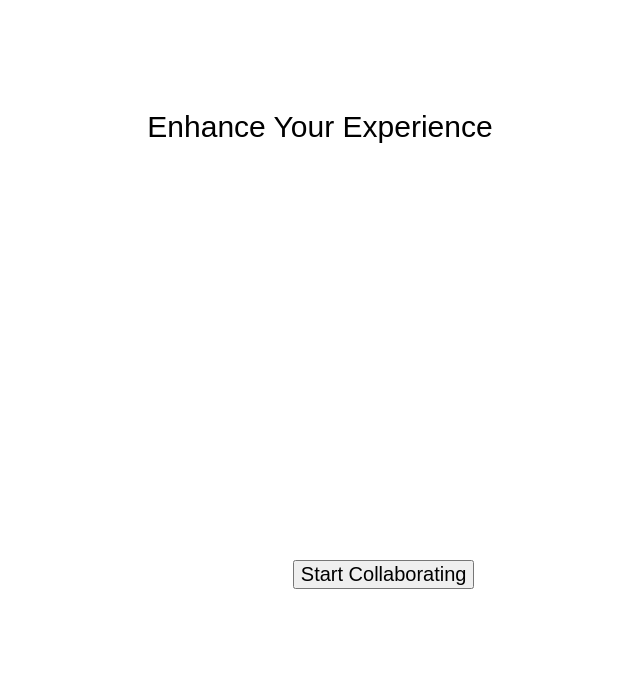
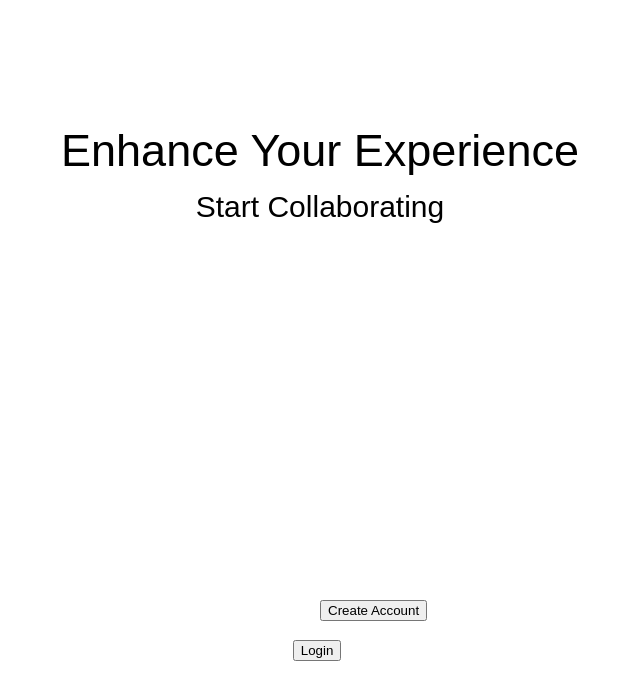
Before and after one commit to aayushs-edu/cobellorate, a PHP site: page /home_page.html in a window 1280 px wide. Shown: the top 700 px of the page, without its empty margins (328-968 px from the left). Run offline with PHP 8.4, Linux system fonts and the light colour scheme.

Commit message:
push 5
-changes made to styles.css for design issues
-login.php file created as back end executed when the user attempts to login in, still need to implement the queries for scanning the sql db and logic executed if a username and password are found
-login_page.html created, exactly the same as the create account page, only difference is the name of the button for submitting the form and the action on form submit
-changes made to home_page_events.js for redirecting the user based on whether or not they want to create an account or login in to an existing one
-changes made to home_page.html to allow the user to either make an account or log in to an existing one

```diff
--- a/home_page.html
+++ b/home_page.html
@@ -8,7 +8,9 @@
 </head>
 <body>
     <p id="p1" class="p1">Enhance Your Experience</p>
-    <button id="start_b" class="c2">Start Collaborating</button>
+    <p id="p2" class="c2">Start Collaborating</p>
+    <button class="c3" id="make_account_b">Create Account</button>
+    <button class="c4" id="login_b">Login</button>
     <script src="./js/home_page_events.js"></script>
 </body>
 </html>
--- a/js/home_page_events.js
+++ b/js/home_page_events.js
@@ -1,8 +1,12 @@
 document.addEventListener('DOMContentLoaded', () => {
-    const p1 = document.getElementById('p1');
-    const start_button = document.getElementById('start_b');
+    const make_account_b = document.getElementById('make_account_b');
+    const login_b = document.getElementById('login_b')
 
-    start_button.addEventListener('click', () => {
+    make_account_b.addEventListener('click', () => {
         window.location.href = 'make_account_page.html';
-    })
+    });
+
+    login_b.addEventListener('click', () => {
+        window.location.href = 'login_page.html';
+    });
 });
--- a/styles.css
+++ b/styles.css
@@ -1,7 +1,7 @@
 .p1
 {
     position: absolute;
-    font-size: 30px;
+    font-size: 45px;
     text-align: center;
     top: 10%;
     width: 100%;
@@ -10,9 +10,29 @@
 
 .c2
 {
-    font-size: 20px;
+    font-size: 30px;
     font-family: 'Arial', sans-serif;
     position: absolute;
-    top: 70%;
-    left: 48.5%
+    top: 20%;
+    text-align: center;
+    width: 100%;
 }
+
+.c3
+{
+    font-size: 17;
+    font-family: 'Arial', sans-serif;
+    position: absolute;
+    width: 120x;
+    margin-left: 50%;
+    top: 75%;
+}
+
+.c4
+{
+    font-size: 17;
+    font-family: 'Arial', sans-serif;
+    position: absolute;
+    left: 48.5%;
+    top: 80%;
+}
```
Also changed, not shown: login_page.html (added, +43 -0 lines), php/login.php (added, +26 -0 lines).
